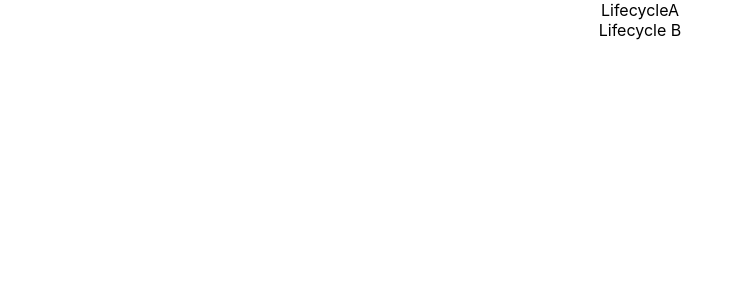
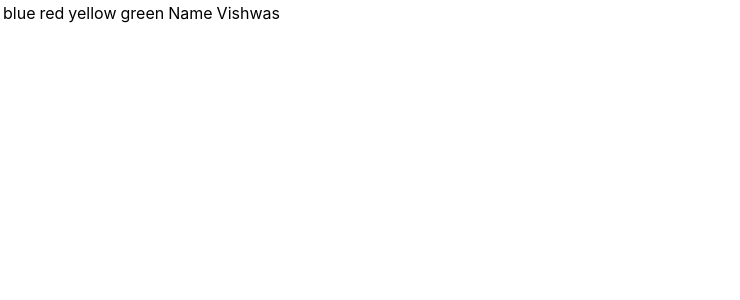
Before and after one commit to xavierolivares/reactpractice2, a React (Create React App) app: page / in a window 1280 px wide. Shown: the top 300 px of the page, without its empty margins (0-740 px from the left). Built offline with nearby package versions, Linux system fonts and the light colour scheme.

Commit message:
React.Fragment demo

```diff
--- a/src/App.js
+++ b/src/App.js
@@ -2,7 +2,9 @@
 // import logo from './logo.svg';
 import './App.css';
 // import Form from './components/Form';
-import LifeCycleA from './components/LifeCycleA';
+// import LifeCycleA from './components/LifeCycleA';
+import Tables from './components/Tables';
+// import FragmentDemo from './components/FragmentDemo';
 // import Greet from './components/Greet'
 // import Welcome from './components/Welcome'
 // import Hello from './components/Hello'
@@ -22,7 +24,9 @@
 function App() {
   return (
     <div className="App">
-      <LifeCycleA />
+      <Tables />
+      {/* <FragmentDemo /> */}
+      {/* <LifeCycleA /> */}
       {/* <Form /> */}
       {/* <h1 className='error'>error</h1>
       <h1 className={styles.success}>SUCCESSFUL</h1> */}
--- /dev/null
+++ b/src/components/Columns.js
@@ -0,0 +1,16 @@
+import React from 'react'
+
+function Columns() {
+    const items = ['blue', 'red', 'yellow', 'green']
+    return (
+        <>
+            {
+                items.map((item, i) => <React.Fragment key={i}><td>{item}</td></React.Fragment>)
+            }
+            <td>Name</td>
+            <td>Vishwas</td>
+        </>
+    )
+}
+
+export default Columns
--- /dev/null
+++ b/src/components/FragmentDemo.js
@@ -0,0 +1,16 @@
+import React from 'react'
+
+function FragmentDemo() {
+    return (
+        <React.Fragment>
+            <h1>
+                Fragment Demo
+            </h1>
+            <p>
+                This describes the fragment demo component
+            </p>
+        </React.Fragment>
+    )
+}
+
+export default FragmentDemo
--- a/src/components/LifeCycleA.js
+++ b/src/components/LifeCycleA.js
@@ -18,11 +18,33 @@
     componentDidMount() {
         console.log('LifecycleA componentDidMount')
     }
+
+    shouldComponentUpdate() {
+        console.log('LifecycleA shouldComponentUpdate')
+        return true
+    }
+
+    getSnapshotBeforeUpdate(prevProps, prevState) {
+        console.log('LifecycleA getSnapshotBeforeUpdate')
+        return null
+    }
+
+    componentDidUpdate() {
+        console.log('LifecycleA componentDidUpdate')
+    }
+
+    changeState = () => {
+        this.setState({
+            name: 'Codevolution'
+        })
+    }
+
     render() {
         console.log('LifecycleA render')
         return (
             <div>
                 <div>LifecycleA</div>
+                <button onClick={this.changeState}>Change State</button>
                 <LifeCycleB />
             </div>
 
--- a/src/components/LifeCycleB.js
+++ b/src/components/LifeCycleB.js
@@ -17,6 +17,21 @@
     componentDidMount() {
         console.log('LifecycleB componentDidMount')
     }
+
+    shouldComponentUpdate() {
+        console.log('LifecycleB shouldComponentUpdate')
+        return true
+    }
+
+    getSnapshotBeforeUpdate(prevProps, prevState) {
+        console.log('LifecycleB getSnapshotBeforeUpdate')
+        return null
+    }
+
+    componentDidUpdate() {
+        console.log('LifecycleB componentDidUpdate')
+    }
+
     render() {
         console.log('LifecycleB render')
         return <div>Lifecycle B</div>
--- /dev/null
+++ b/src/components/Tables.js
@@ -0,0 +1,16 @@
+import React from 'react'
+import Columns from './Columns'
+
+function Tables() {
+    return (
+        <table>
+            <tbody>
+                <tr>
+                <Columns />
+                </tr>
+            </tbody>
+        </table>
+        )
+}
+
+export default Tables
```
